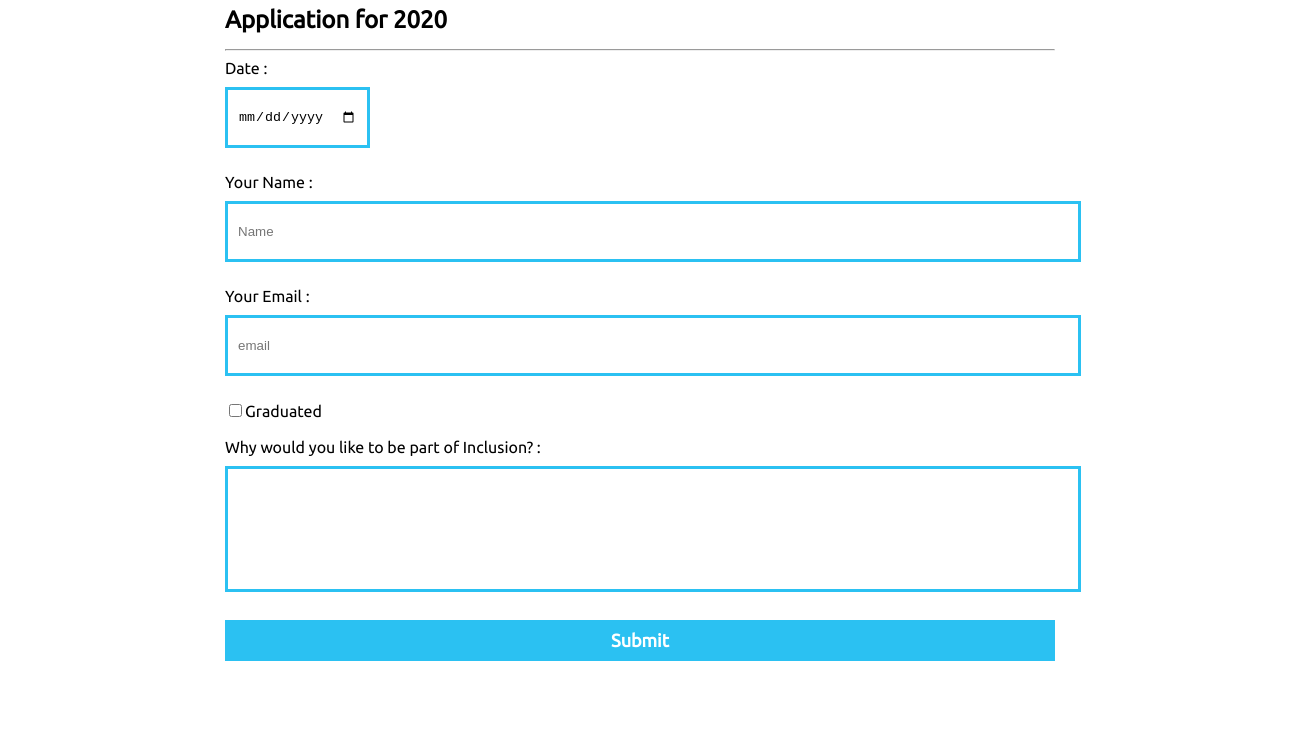
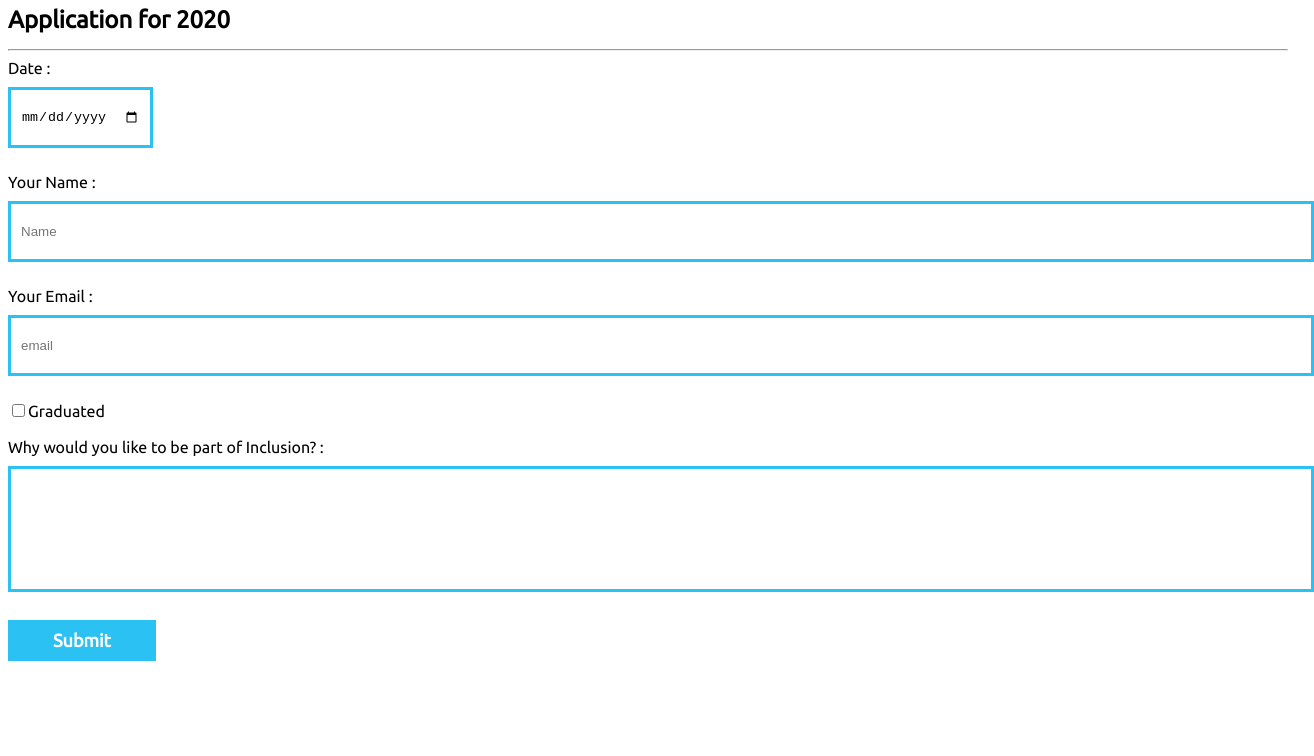
Before and after one commit to JorgeAcostaDLP/applyByInclusion, a website: page public/index.html in a window 1280 px wide. Shown: the part 92-848 px from the top of the page, 1314 px wide, since content can reach past the window. Before the commit the page ends 800 px from the top, so only its background shows below. Drawn offline with nearby package versions, Linux system fonts and the light colour scheme.

Commit message:
deployment stuff

```diff
--- a/config/config.json
+++ b/config/config.json
@@ -8,6 +8,7 @@
     "storage": "data.test.sqlite3"
   },
   "production": {
-    "use_env_variable": "DATABASE_URL"
+    "use_env_variable": "DATABASE_URL",
+    "storage": "data.production.sqlite3"
   }
 }
--- a/package.json
+++ b/package.json
@@ -5,8 +5,10 @@
   "main": "server.js",
   "scripts": {
     "seedTestData": "rm -f *.test.sqlite3 && sequelize-cli db:migrate && sequelize-cli db:seed:all",
+    "setup": "sequelize-cli db:migrate && sequelize-cli db:seed:all",
     "test": "NODE_ENV=test npm run seedTestData && npx jest",
-    "lint": "eslint ."
+    "lint": "eslint .",
+    "start": "npm run setup && node server.js"
   },
   "keywords": [],
   "author": "",
--- a/public/css/form.css
+++ b/public/css/form.css
@@ -1,8 +1,8 @@
 /* Below line is write to use Google font online */
 @import 'http://fonts.googleapis.com/css?family=Ubuntu';
 div#main {
-  width: 830px;
-  height: 650px;
+  height: 100vh;
+  width: 100vw;
   margin: 0 auto;
   font-family: 'Ubuntu', sans-serif;
 }
@@ -52,7 +52,7 @@ textarea {
 }
 
 #submit {
-  width: 100%;
+  width: auto;
   padding: 10px 45px;
   background-color: #2bc1f2;
   border: none;
```
Also changed, not shown: public/index.html (+2 -2 lines), 1 other file.
